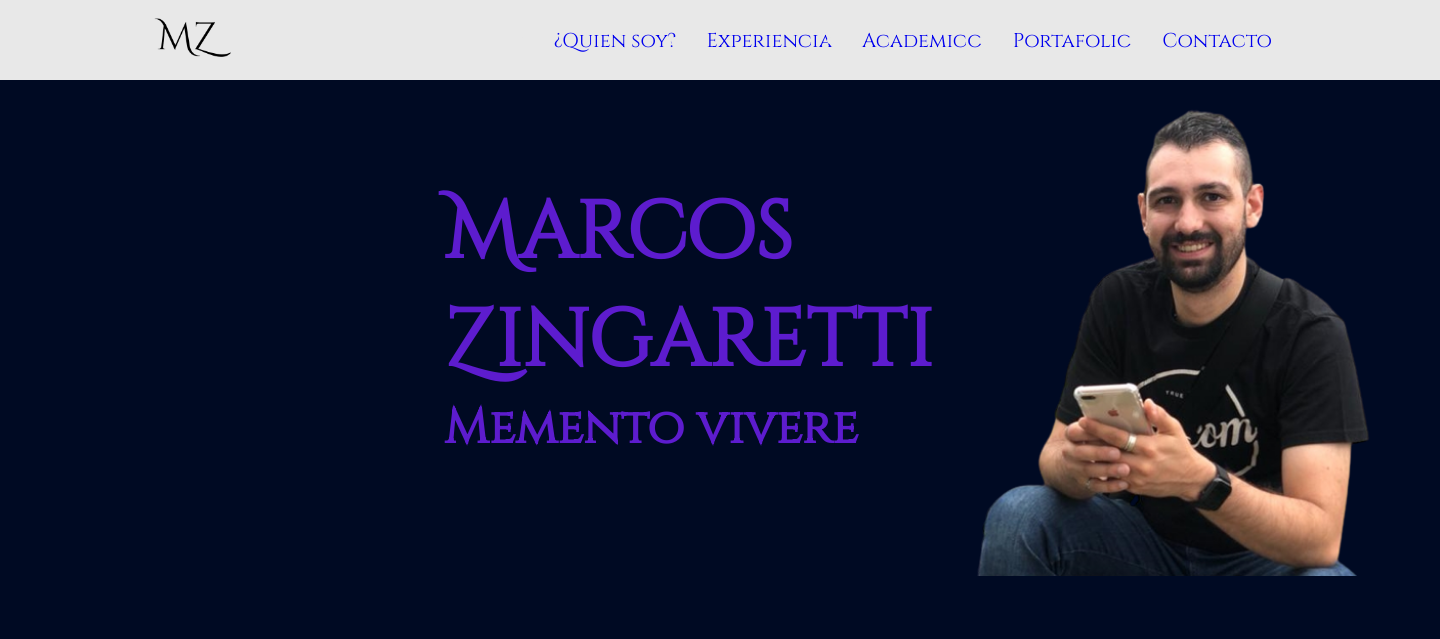
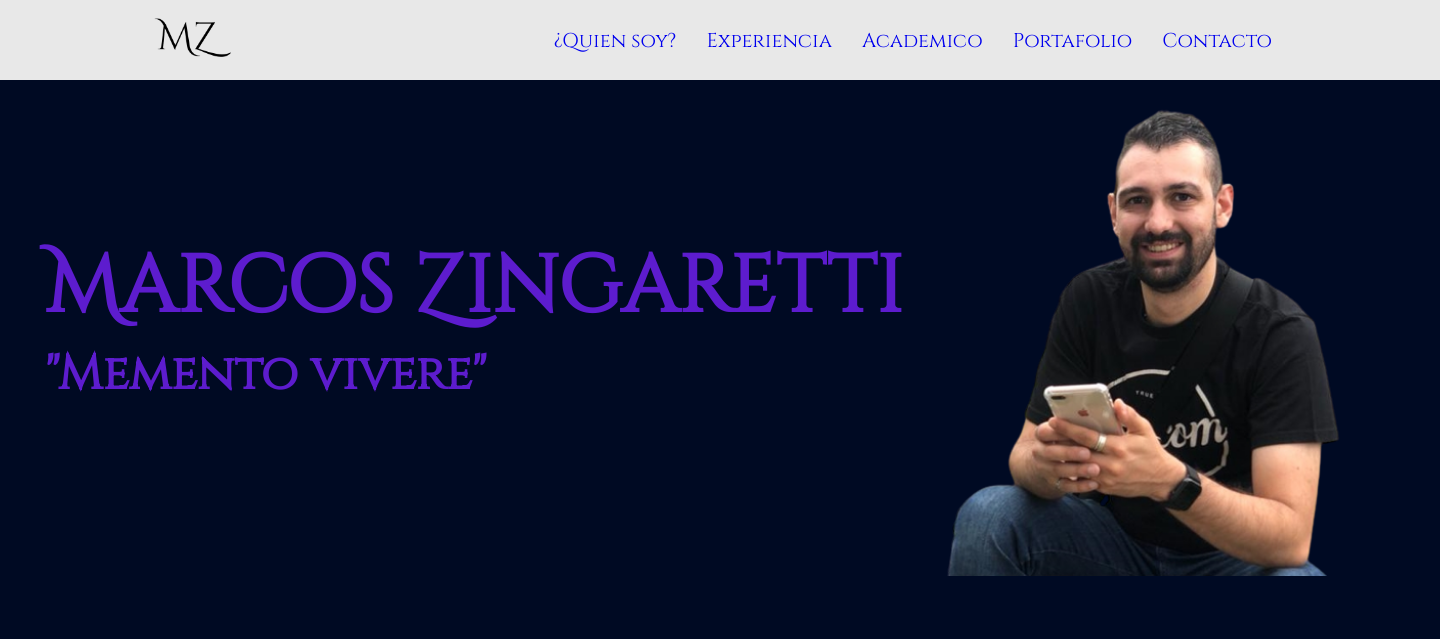
Before and after one commit to Zinike/MarcosCV, a PHP site: page / in a window 1440 px wide. Shown: the top 639 px of the page. Run offline with PHP 8.4, Linux system fonts and the light colour scheme; grey boxes are pictures that could not be loaded.

Commit message:
Varios cambios

```diff
--- a/CSS/style.css
+++ b/CSS/style.css
@@ -124,6 +124,7 @@ body {
   #hero {
     color: #5D1CCE;
     display: flex;
+    align-items: center;
     justify-content: center;
     text-align: center;
     flex-direction: column;
@@ -136,11 +137,10 @@ body {
   }
 
   #hero .selfie {
-    position: relative;
     border: 2px solid #5D1CCE;
     border-radius: 50%;
-    margin: 75px 0 10px 50px;
-    padding: 3px;
+    margin-top: 50px;
+    padding: 2px;
     height: 200px;
     width: 200px;
     box-shadow: 2px 2px 10px;
@@ -285,7 +285,6 @@ body {
     margin-bottom: 15px;
   }
 
-
   footer {
     background-color: #e6e6e6;
     color: #555555;
@@ -374,16 +373,19 @@ body {
 
   header .contenedor .menu ul li {
     padding: 0 15px;
+    list-style: none;
   }
 
   #hero {
     color: #5D1CCE;
     display: flex;
     align-items: center;
+    align-content: center;
+    justify-content: center;
     height: 80vh;
     width: 100%;
-    padding-left: 10vw;
-    padding-right: 10vw;
+    margin-left: 10px;
+    margin-right: 10px;
   }
 
   #hero .contenedor {
@@ -391,7 +393,6 @@ body {
     align-content: center;
     justify-content: center;
     align-items: center;
-    margin-left: 300px;
   }
 
   #hero .selfie {
@@ -399,7 +400,6 @@ body {
     display: flex;
     height: 80%;
     width: auto;
-    margin-right: 300px;
   }
 
   #soy {
@@ -546,10 +546,10 @@ body {
     margin-bottom: 15px;
   }
 
-    #contacto .contenedor ul div a{
-      font-size: 1.5em;
-      margin: 0px 10px;
-    }
+  #contacto .contenedor ul div a {
+    font-size: 1.5em;
+    margin: 0px 10px;
+  }
 
   footer {
     background-color: #e6e6e6;
--- a/JS/script.js
+++ b/JS/script.js
@@ -11,5 +11,4 @@ window.onscroll = function() {
   var selfie = document.getElementById("selfie");
   var texto = document.getElementById("contenedor");
   selfie.style.right = posicion * 0.5 + "px";
-
 }
--- a/index.html
+++ b/index.html
@@ -33,7 +33,7 @@
 	<section id="hero">
 		<div class="contenedor">
 			<h1>Marcos Zingaretti</h1>
-			<h2>Memento vivere</h2>
+			<h2>"Memento vivere"</h2>
 		</div>
 		<img id="selfie" class="selfie" src="CSS/Media/selfie.png" alt="selfie"></img>
 	</section>
```
Also changed, not shown: CSS/Media/background.png (added), CSS/Media/background1.png (deleted), CSS/Media/background2.png (deleted).
